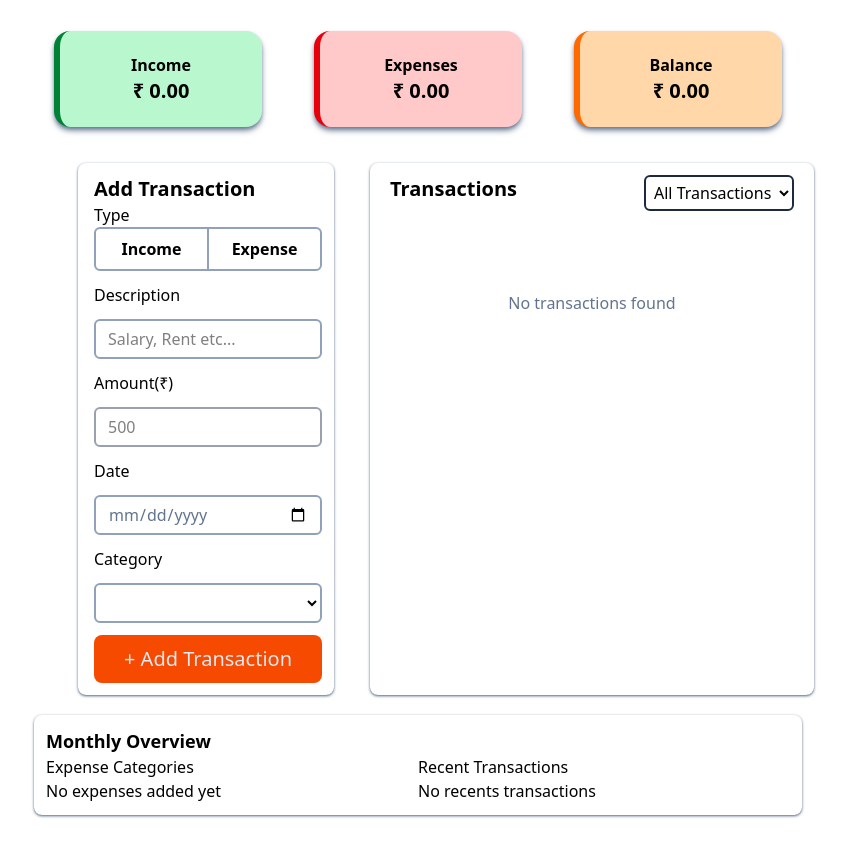
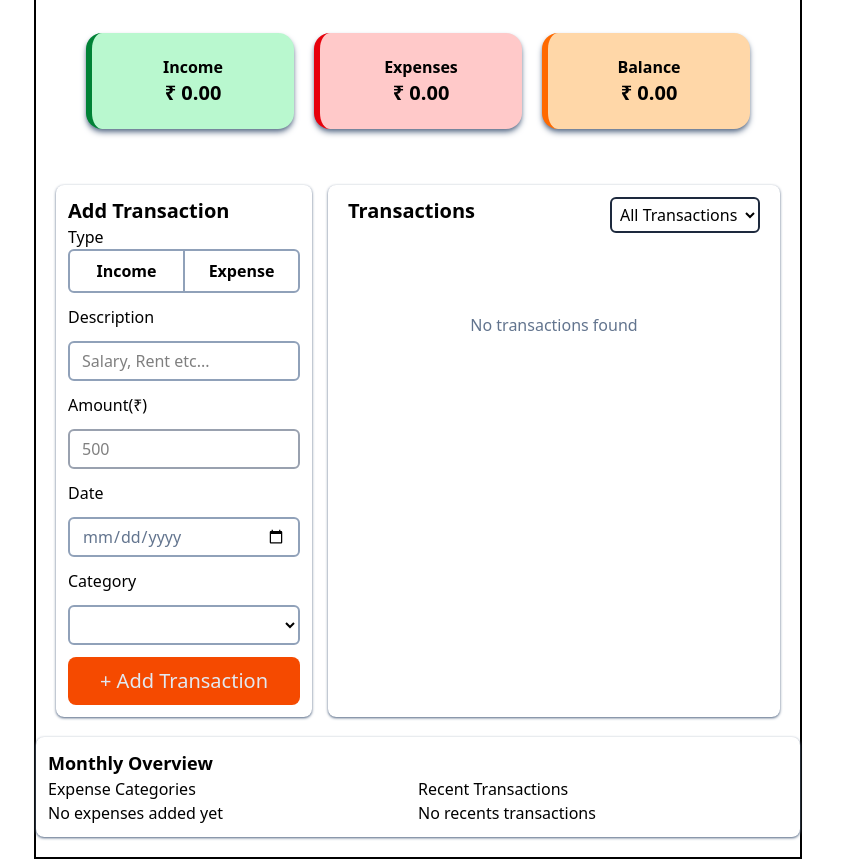
Before and after one commit to sheshmani09/Budget-Buddy, a website: page docs/index.html in a window 1280 px wide. Shown: the part 89-948 px from the top of the page, without its empty margins (222-1069 px from the left). Before the commit the page ends 924 px from the top, so only its background shows below. Drawn offline with nearby package versions, Linux system fonts and the light colour scheme; files that its build step writes are made by us from their sources.

Commit message:
styling completed as of now

```diff
--- a/docs/index.html
+++ b/docs/index.html
@@ -11,7 +11,7 @@
     />
   </head>
   <body>
-    <div class="mx-auto max-w-3xl min-h-screen">
+    <div class="mx-auto max-w-3xl min-h-screen border-2">
       <!-- navbar -->
 
       <nav class="flex justify-between min-w-full h-16 items-center px-3 my-5">
@@ -31,7 +31,7 @@
       <!-- summary-cards  -->
       <section
         id="summary-cards"
-        class="flex flex-col items-center  sm:flex-row sm:justify-between md:mx-5 my-5"
+        class="max-w-full mx-auto flex flex-col sm:flex-row flex-wrap gap-5 justify-center items-center px-5"
       >
         <div
           id="income-card"
@@ -57,10 +57,10 @@
       </section>
 
       <!-- main-section for transaction adding  -->
-      <main class="flex flex-col md:mx-5 sm:flex-row w-full gap-4 my-5">
+      <main class="flex flex-col sm:flex-row justify-center items-center sm:items-stretch gap-4 px-5 mt-10 ">
         <div
           id="left"
-          class="w-72 sm:w-64 mx-auto pl-4 sm:ml-6 shadow shadow-slate-500 rounded-lg p-3"
+          class="w-72 sm:w-64 p-3 shadow shadow-slate-500 rounded-lg"
         >
           <h2 class="font-bold text-xl">Add Transaction</h2>
           <form class="flex flex-col gap-2 sm:gap-3 font-medium">
@@ -139,10 +139,10 @@
 
         <div
           id="right"
-          class="w-[90%] sm:w-4/6 min-h-72  sm:h-auto  mx-5 md:ml-5 md:mr-2  shadow shadow-slate-500 rounded-lg"
+          class="w-5/6 sm:flex-1 shadow shadow-slate-500 rounded-lg"
         >
           <div class="flex justify-between mx-5 my-3">
-            <h2 class="text-xl font-bold">Transactions</h2>
+            <h2 class="sm:text-xl font-bold">Transactions</h2>
             <select
               name="transaction-filter"
               id="transaction-filter"
```
